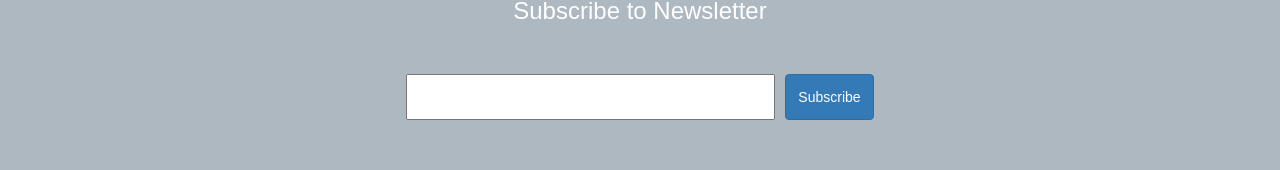
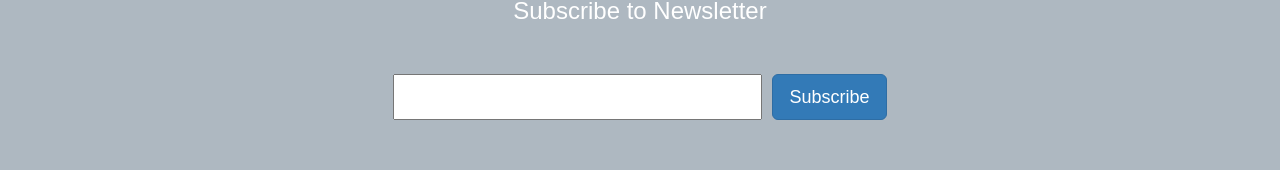
Before and after one commit to nipungarg59/icomart-react, a React (Create React App) app: page /upload in a window 1280 px wide. Shown: the part 262-432 px from the top of the page. Built offline with nearby package versions, Linux system fonts and the light colour scheme.

Commit message:
Make button slightly larger

```diff
--- a/src/components/Newsletter.js
+++ b/src/components/Newsletter.js
@@ -25,7 +25,7 @@ const Newsletter = () => (
     <h3 style={styles.header} className="text-center">Subscribe to Newsletter</h3>
     <div style={styles.main}>
       <input type="email" />
-      <button className="btn btn-primary" style={styles.button}>Subscribe</button>
+      <button className="btn btn-primary btn-lg" style={styles.button}>Subscribe</button>
     </div>
   </div>
 )
```
